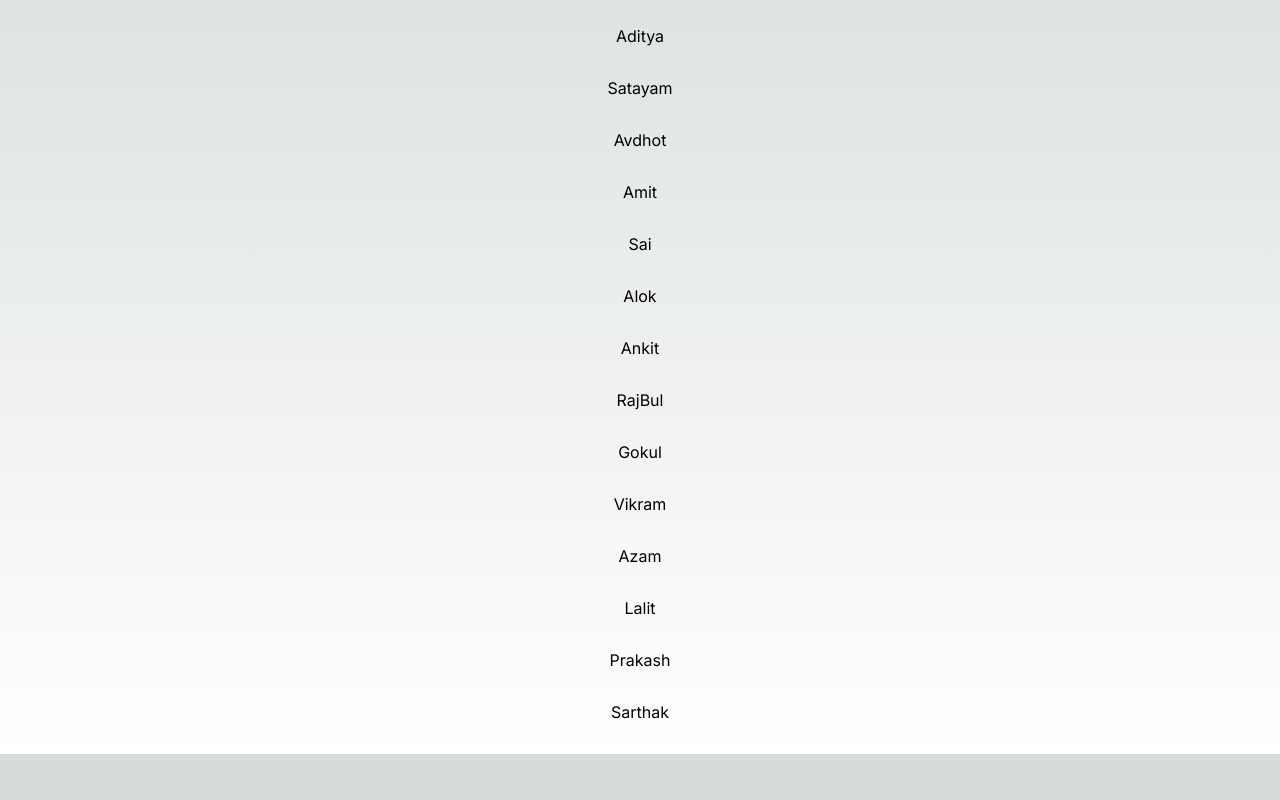
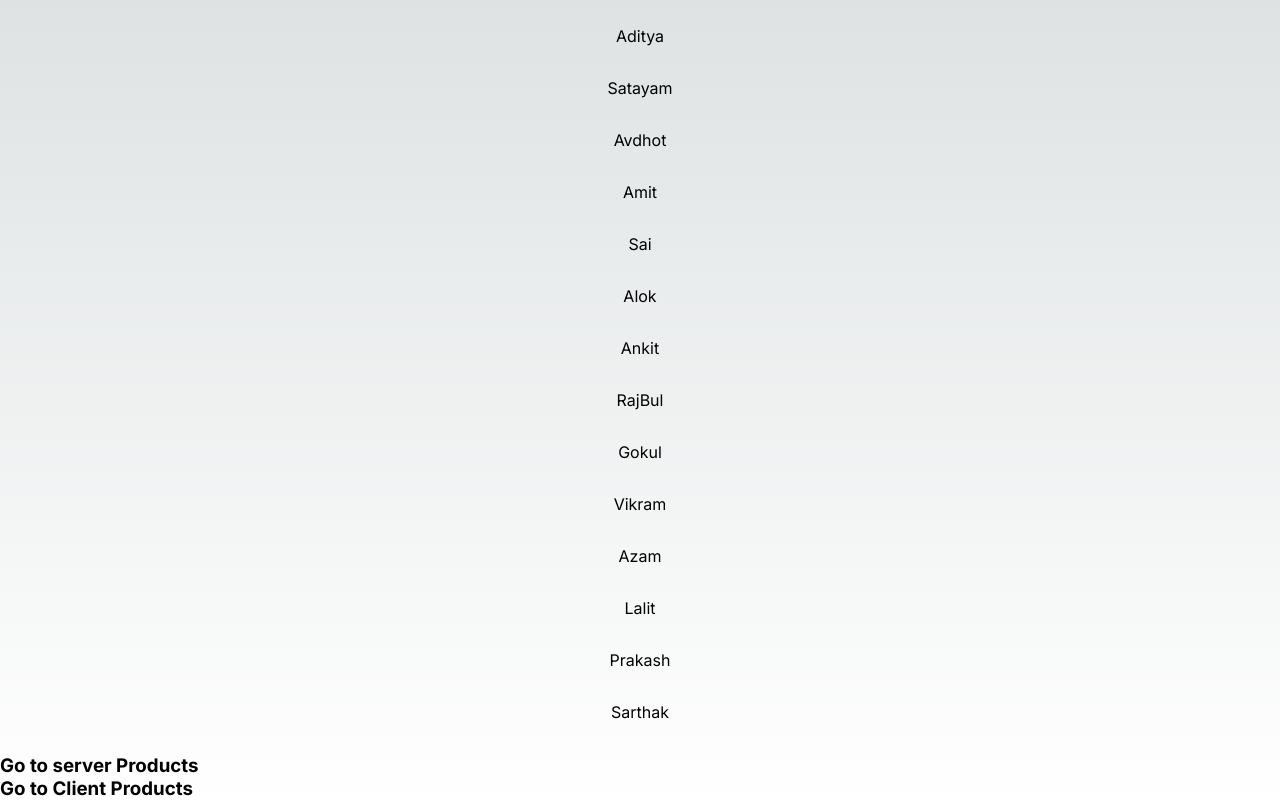
Before and after one commit to Omkarcode11/my-app, a Next.js app: page / in a window 1280 px wide. Shown: the part 204-1004 px from the top of the page. Before the commit the page ends 958 px from the top, so only its background shows below. Built offline with nearby package versions, Linux system fonts and the light colour scheme.

Commit message:
learn server side rendering with api call

```diff
--- a/src/app/page.js
+++ b/src/app/page.js
@@ -21,6 +21,13 @@ export default function Home() {
 
           </ul>)}
       </li>
+
+      <h3>
+        <Link href={'./products'}>Go to server Products</Link>
+      </h3>
+      <h3>
+        <Link href={'./productlist'}>Go to Client Products</Link>
+      </h3>
     </div>
   )
 }
```
Also changed, not shown: src/app/products/page.js (added, +18 -0 lines).
